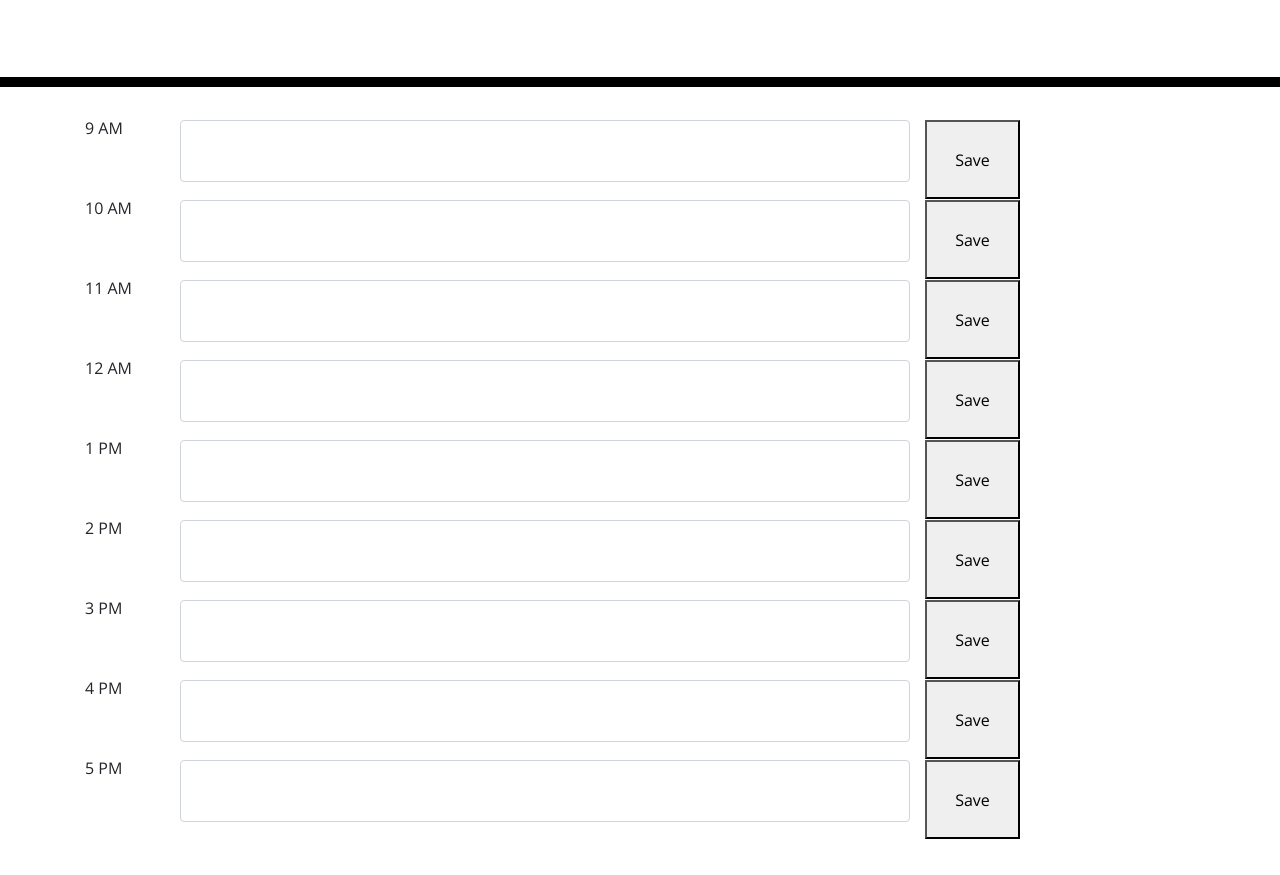
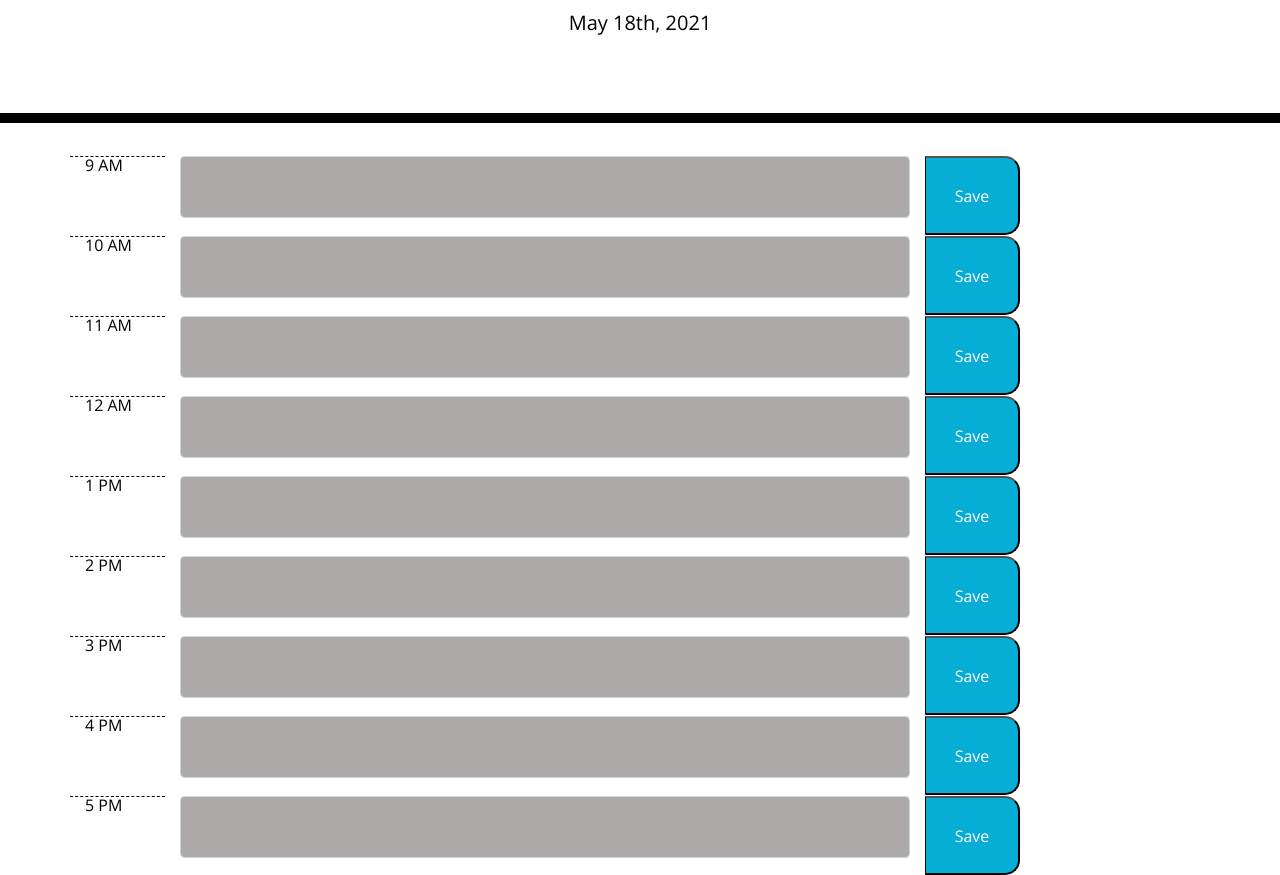
Before and after one commit to lhaykus/Work-Day-Scheduler, a plain HTML site: page index.html in a window 1280 px wide. Shown: the part 181-1056 px from the top of the page. Before the commit the page ends 1020 px from the top, so only its background shows below. Drawn offline with nearby package versions, Linux system fonts and the light colour scheme.

Commit message:
got todays date to show up

```diff
--- a/index.html
+++ b/index.html
@@ -22,96 +22,97 @@
   <div class="container">
     <div class="row">
       <!--Time Column-->
-      <div class="col-1">9 AM</div>
+      <div class="hour col-1">9 AM</div>
       <!--Column to write tasks-widest of them-text input-->
       <div class="taskText col-8"><textarea class="form-control" id="textarea"></textarea></div>
       <!--Save button column-->
-      <button type="button" class="SaveBtn col-1">Save</button>
+      <button type="button" class="saveBtn col-1">Save</button>
     </div>
   </div>
   <div class="container">
     <div class="row">
       <!--Time Column-->
-      <div class="col-1">10 AM</div>
+      <div class="hour col-1">10 AM</div>
       <!--Column to write tasks-widest of them-text input-->
       <div class="taskText col-8"><textarea class="form-control" id="textarea"></textarea></div>
       <!--Save button column-->
-      <button type="button" class="SaveBtn col-1">Save</button>
+      <button type="button" class="saveBtn col-1">Save</button>
     </div>
   </div>
   <div class="container">
     <div class="row">
       <!--Time Column-->
-      <div class="col-1">11 AM</div>
+      <div class="hour col-1">11 AM</div>
       <!--Column to write tasks-widest of them-text input-->
       <div class="taskText col-8"><textarea class="form-control" id="textarea"></textarea></div>
       <!--Save button column-->
-      <button type="button" class="SaveBtn col-1">Save</button>
+      <button type="button" class="saveBtn col-1">Save</button>
     </div>
   </div>
   <div class="container">
     <div class="row">
       <!--Time Column-->
-      <div class="col-1">12 AM</div>
+      <div class="hour col-1">12 AM</div>
       <!--Column to write tasks-widest of them-text input-->
       <div class="taskText col-8"><textarea class="form-control" id="textarea"></textarea></div>
       <!--Save button column-->
-      <button type="button" class="SaveBtn col-1">Save</button>
+      <button type="button" class="saveBtn col-1">Save</button>
     </div>
   </div>
   <div class="container">
     <div class="row">
       <!--Time Column-->
-      <div class="col-1">1 PM</div>
+      <div class="hour col-1">1 PM</div>
       <!--Column to write tasks-widest of them-text input-->
       <div class="taskText col-8"><textarea class="form-control" id="textarea"></textarea></div>
       <!--Save button column-->
-      <button type="button" class="SaveBtn col-1">Save</button>
+      <button type="button" class="saveBtn col-1">Save</button>
     </div>
   </div>
   <div class="container">
     <div class="row">
       <!--Time Column-->
-      <div class="col-1">2 PM</div>
+      <div class="hour col-1">2 PM</div>
       <!--Column to write tasks-widest of them-text input-->
       <div class="taskText col-8"><textarea class="form-control" id="textarea"></textarea></div>
       <!--Save button column-->
-      <button type="button" class="SaveBtn col-1">Save</button>
+      <button type="button" class="saveBtn col-1">Save</button>
     </div>
   </div>
   <div class="container">
     <div class="row">
       <!--Time Column-->
-      <div class="col-1">3 PM</div>
+      <div class="hour col-1">3 PM</div>
       <!--Column to write tasks-widest of them-text input-->
       <div class="taskText col-8"><textarea class="form-control" id="textarea"></textarea></div>
       <!--Save button column-->
-      <button type="button" class="SaveBtn col-1">Save</button>
+      <button type="button" class="saveBtn col-1">Save</button>
     </div>
   </div>
   <div class="container">
     <div class="row">
       <!--Time Column-->
-      <div class="col-1">4 PM</div>
+      <div class="hour col-1">4 PM</div>
       <!--Column to write tasks-widest of them-text input-->
       <div class="taskText col-8"><textarea class="form-control" id="textarea"></textarea></div>
       <!--Save button column-->
-      <button type="button" class="SaveBtn col-1">Save</button>
+      <button type="button" class="saveBtn col-1">Save</button>
     </div>
   </div>
   <div class="container">
     <div class="row">
       <!--Time Column-->
-      <div class="col-1">5 PM</div>
+      <div class="hour col-1">5 PM</div>
       <!--Column to write tasks-widest of them-text input-->
       <div class="taskText col-8"><textarea class="form-control" id="textarea"></textarea></div>
       <!--Save button column-->
-      <button type="button" class="SaveBtn col-1">Save</button>
+      <button type="button" class="saveBtn col-1">Save</button>
     </div>
   </div>
+
+  <script src="https://code.jquery.com/jquery-3.5.1.min.js"></script>
   <script src="script.js"></script>
-  <script src="https://cdnjs.cloudflare.com/ajax/libs/jquery/3.2.1/jquery.min.js"></script>
-  <script src="https://cdnjs.cloudflare.com/ajax/libs/moment.js/2.24.0/moment.min.js"></script>
+  <script src="https://cdnjs.cloudflare.com/ajax/libs/moment.js/2.27.0/moment.min.js"></script>
 </body>
 
 </html>
--- a/script.js
+++ b/script.js
@@ -0,0 +1,8 @@
+$(document).ready(function () {
+let today;
+
+//Displaying the current day using moment.js
+today = moment().format("MMM Do, YYYY");
+$("#currentDay").append(today);
+
+})
--- a/style.css
+++ b/style.css
@@ -69,3 +69,7 @@ body {
     font-size: 20px;
     transition: all 0.3s ease-in-out;
   }
+
+  .form-control {
+    background-color: rgb(173, 169, 169);
+  }
```
